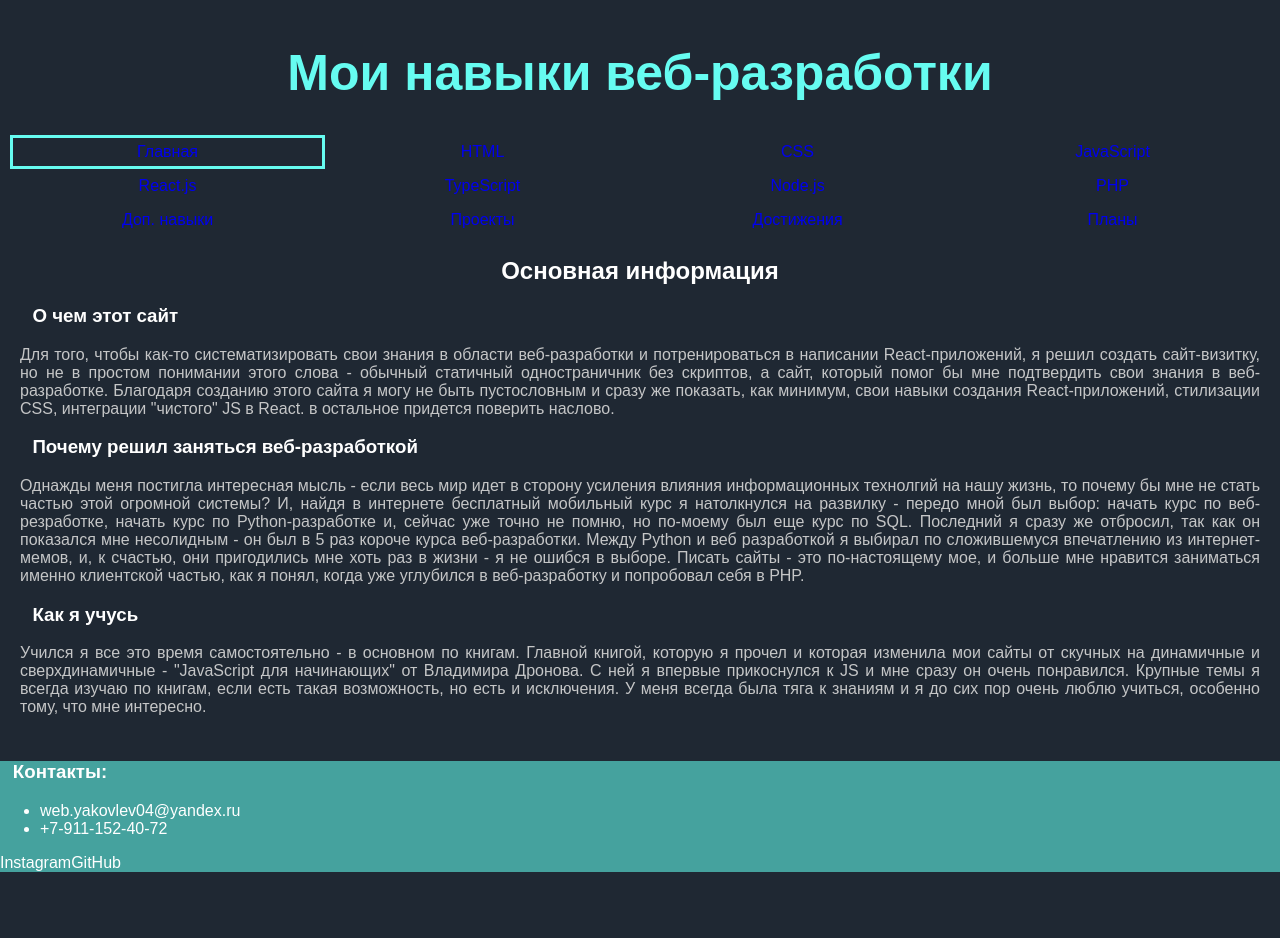
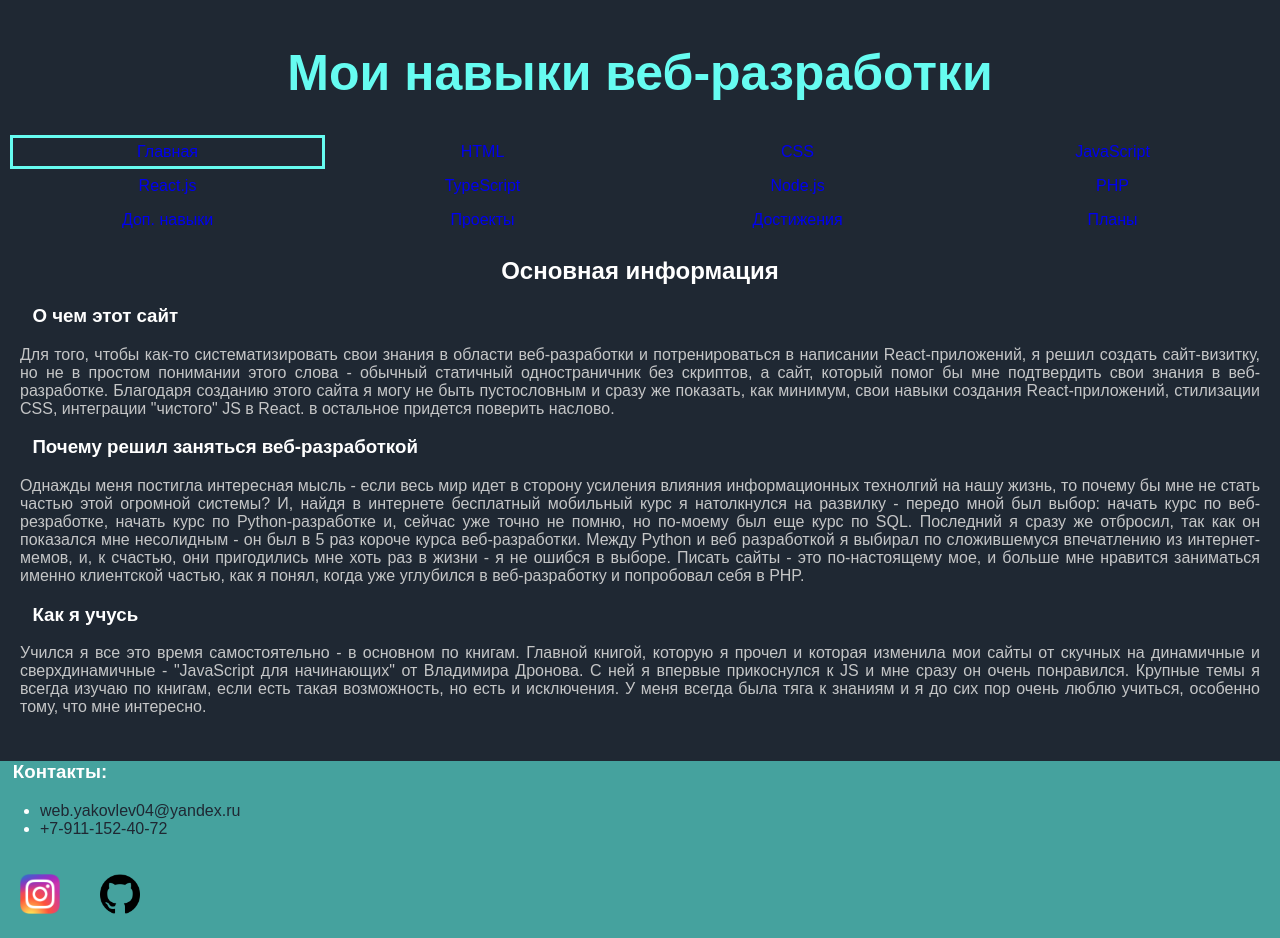
Before and after one commit to AlexDev04/summary, a React (Create React App) app: page /#/ in a window 1280 px wide. Before the commit the page ends 872 px from the top, so only its background shows below. Built offline with nearby package versions, Linux system fonts and the light colour scheme.

Commit message:
Footer correct

```diff
--- a/src/App.js
+++ b/src/App.js
@@ -60,11 +60,13 @@ class App extends Component {
                 <div id="footer">
                     <h3>Контакты:</h3>
                     <ul>
-                        <li>web.yakovlev04@yandex.ru</li>
-                        <li>+7-911-152-40-72</li>
+                        <li><a href="mailto:web.yakovlev04@yandex.ru">web.yakovlev04@yandex.ru</a></li>
+                        <li><a href="tel:+7-911-152-40-72">+7-911-152-40-72</a></li>
                     </ul>
-                    <a>Instagram</a>
-                    <a>GitHub</a>
+                    <div id="contact-links">
+                        <a href="https://www.instagram.com/alexdev04/"><img src="ig-logo.png"/></a>
+                        <a href="https://github.com/AlexDev04"><img src="github-logo.png"/></a>
+                    </div>
                 </div>
             </>
         );
--- a/src/index.css
+++ b/src/index.css
@@ -87,6 +87,8 @@ figcaption {
    align-items: center;
    font-weight: bold;
    font-size: larger;
+   margin: 20px;
+   padding: 20px;
 }
 
 .warning-img {
@@ -123,3 +125,17 @@ h3{
    background-color: #45A29E;
    color: white;
 }
+
+#footer a{
+   text-decoration: none;
+   color: #1F2833
+}
+
+#contact-links{
+
+}
+
+#contact-links img {
+   width: 40px;
+   margin: 20px;
+}
```
Also changed, not shown: public/github-logo.png (added), public/ig-logo.png (added).
